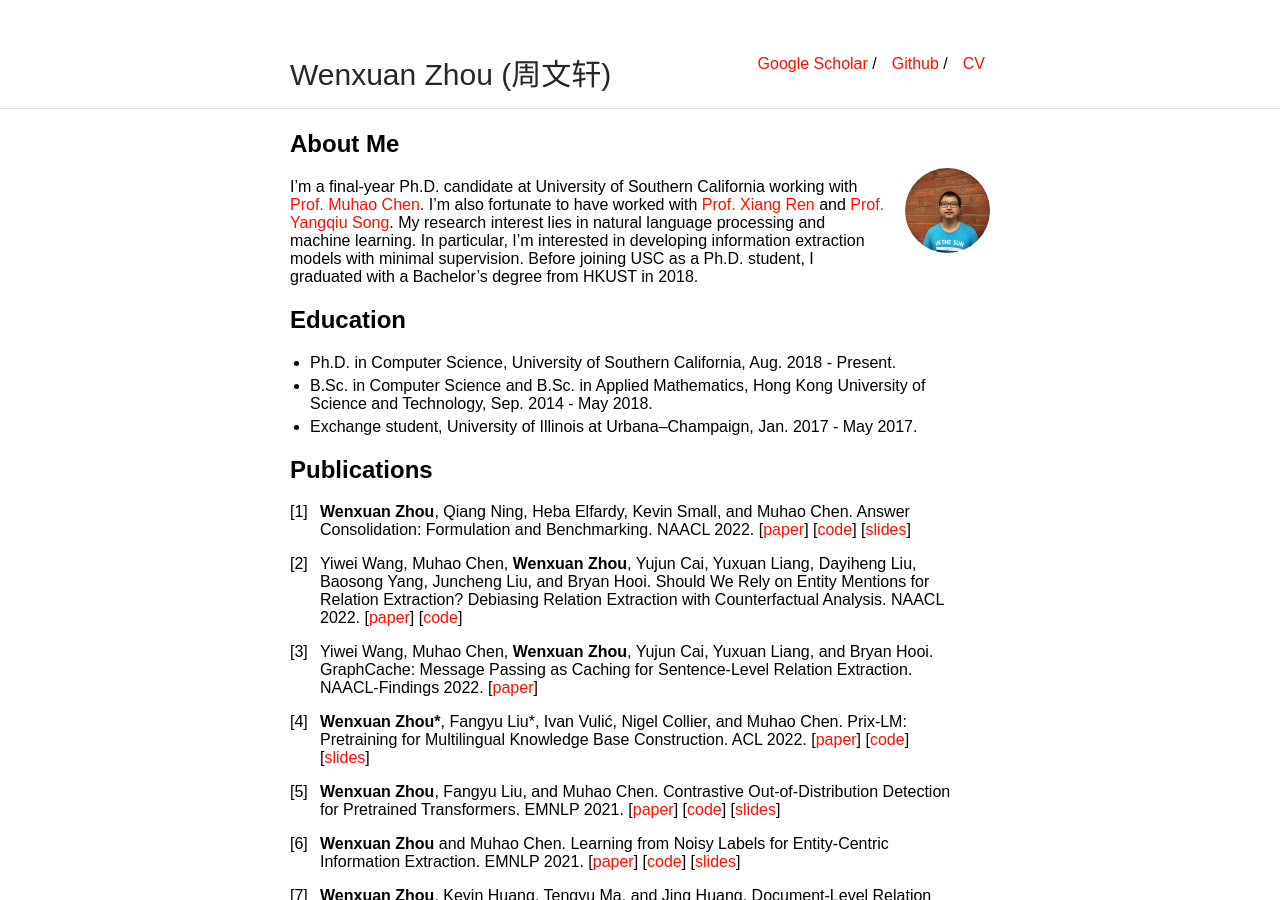
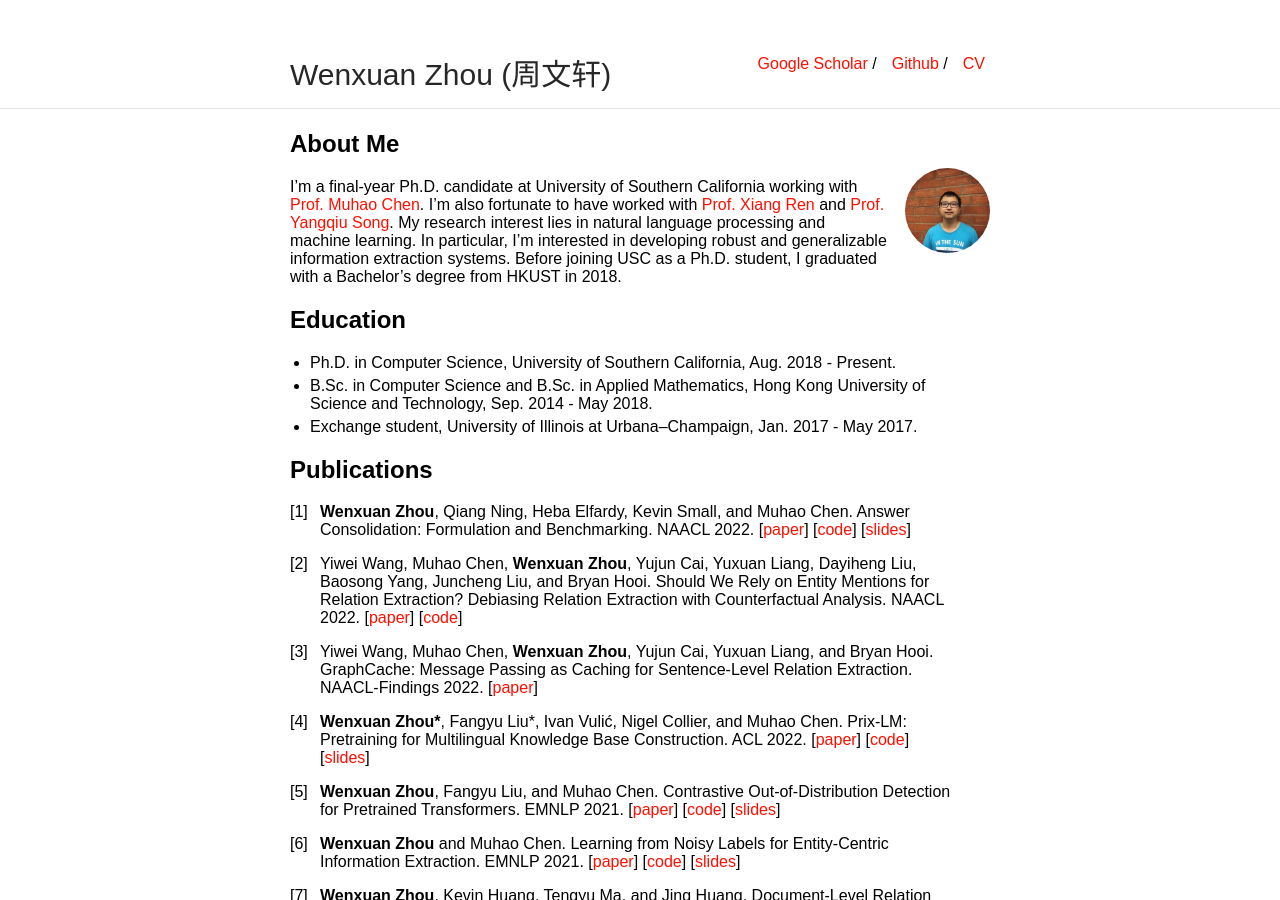
Before and after one commit to wzhouad/wzhouad.github.io, a Jekyll site: the page built from index.md, in a window 1280 px wide and 900 px high. Built offline with Jekyll 4.4.1, drawn with Linux system fonts in a browser that asks for light colours; our own code applies the rules of GitHub Pages for plain Markdown files.

Commit message:
Update index.md

```diff
--- a/index.md
+++ b/index.md
@@ -6,7 +6,7 @@
 
 <img class="profile-picture" src="photo.jpg">
 
-I'm a final-year Ph.D. candidate at University of Southern California working with [Prof. Muhao Chen](https://muhaochen.github.io/). I'm also fortunate to have worked with [Prof. Xiang Ren](http://ink-ron.usc.edu/xiangren/) and [Prof. Yangqiu Song](https://www.cse.ust.hk/~yqsong/). My research interest lies in natural language processing and machine learning. In particular, I'm interested in developing information extraction models with minimal supervision. Before joining USC as a Ph.D. student, I graduated with a Bachelor's degree from HKUST in 2018.
+I'm a final-year Ph.D. candidate at University of Southern California working with [Prof. Muhao Chen](https://muhaochen.github.io/). I'm also fortunate to have worked with [Prof. Xiang Ren](http://ink-ron.usc.edu/xiangren/) and [Prof. Yangqiu Song](https://www.cse.ust.hk/~yqsong/). My research interest lies in natural language processing and machine learning. In particular, I'm interested in developing robust and generalizable information extraction systems. Before joining USC as a Ph.D. student, I graduated with a Bachelor's degree from HKUST in 2018.
 
 ## Education
 * Ph.D. in Computer Science, University of Southern California, Aug. 2018 - Present.
```
